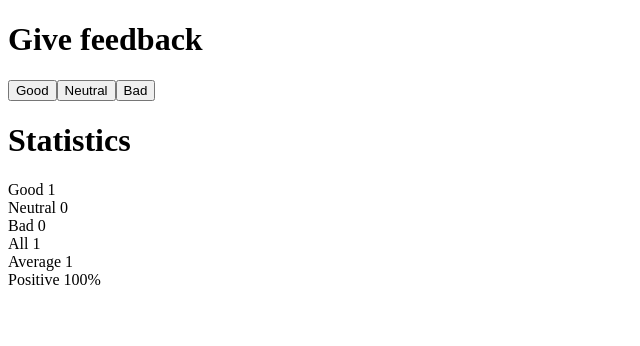
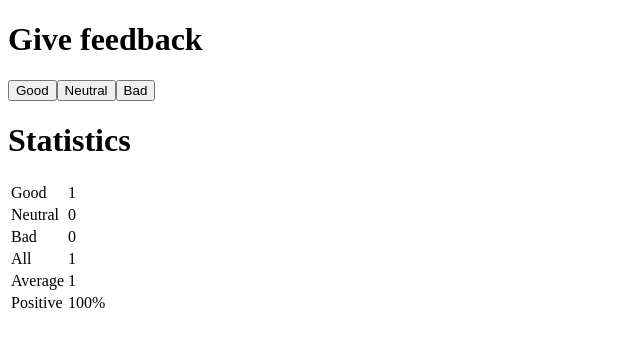
Before and after one commit to jansromi/hy_fullstack, a React (Vite) app in the folder osa1/unicafe/: page / in a window 1280 px wide. Both pictures are taken after a click on the button "Good". Shown: the top 346 px of the page, without its empty margins (0-640 px from the left). Built offline with nearby package versions, Linux system fonts and the light colour scheme.

Commit message:
teht 1.11

```diff
--- a/osa1/unicafe/src/App.jsx
+++ b/osa1/unicafe/src/App.jsx
@@ -23,9 +23,10 @@
  */
 const StatisticLine = ({text, number}) => {
   return (
-    <div>
-      {text} {number}
-    </div>
+    <tr>
+      <td>{text}</td>
+      <td>{number}</td>
+    </tr>
   )
 }
 /**
@@ -45,12 +46,16 @@
   return (
     <div>
       <Header text='Statistics' />
+      <table>
+        <tbody>
           <StatisticLine text='Good' number={feedback.ratings.good} />
           <StatisticLine text='Neutral' number={feedback.ratings.neutral} />
           <StatisticLine text='Bad' number={feedback.ratings.bad} />
           <StatisticLine text='All' number={feedback.total()} />
           <StatisticLine text='Average' number={feedback.average()} />
           <StatisticLine text='Positive' number={feedback.goodPercentage()} />
+        </tbody>
+      </table>
     </div>
   )
 }
```
Lines whose indentation alone changed are shown as unchanged.
